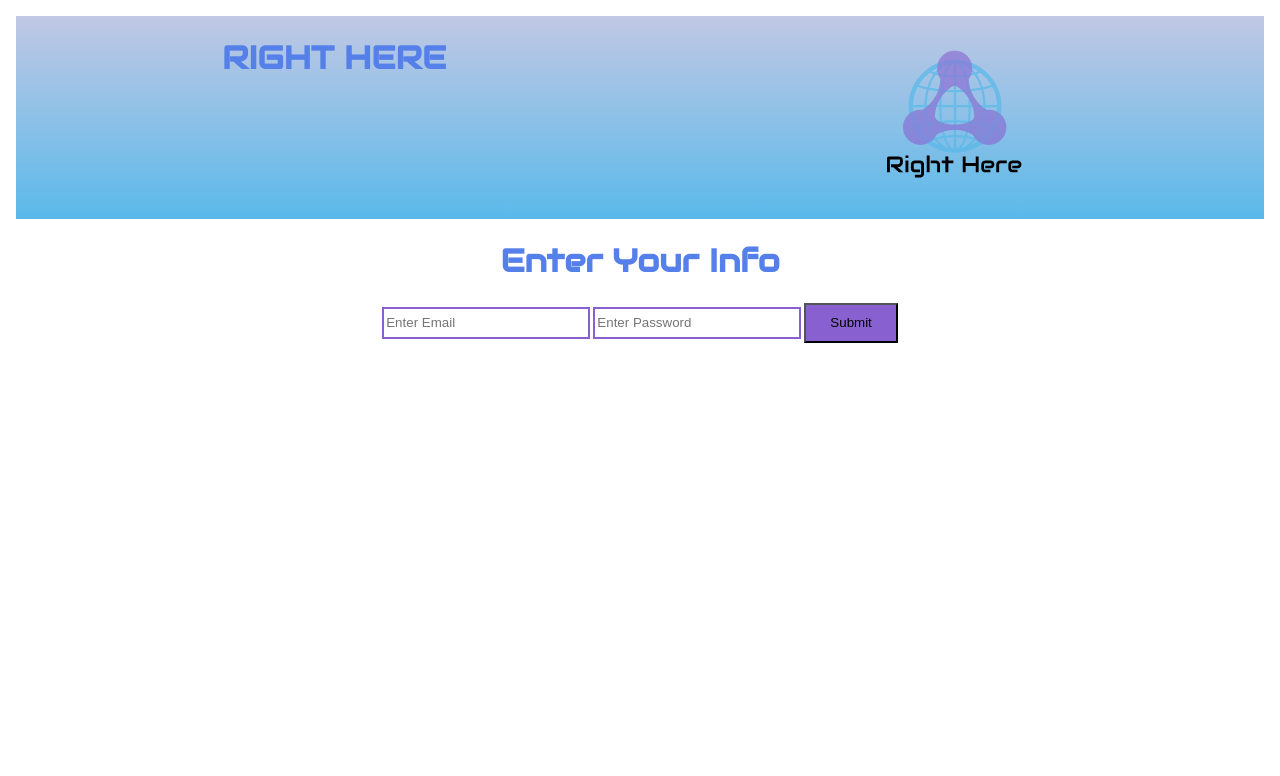
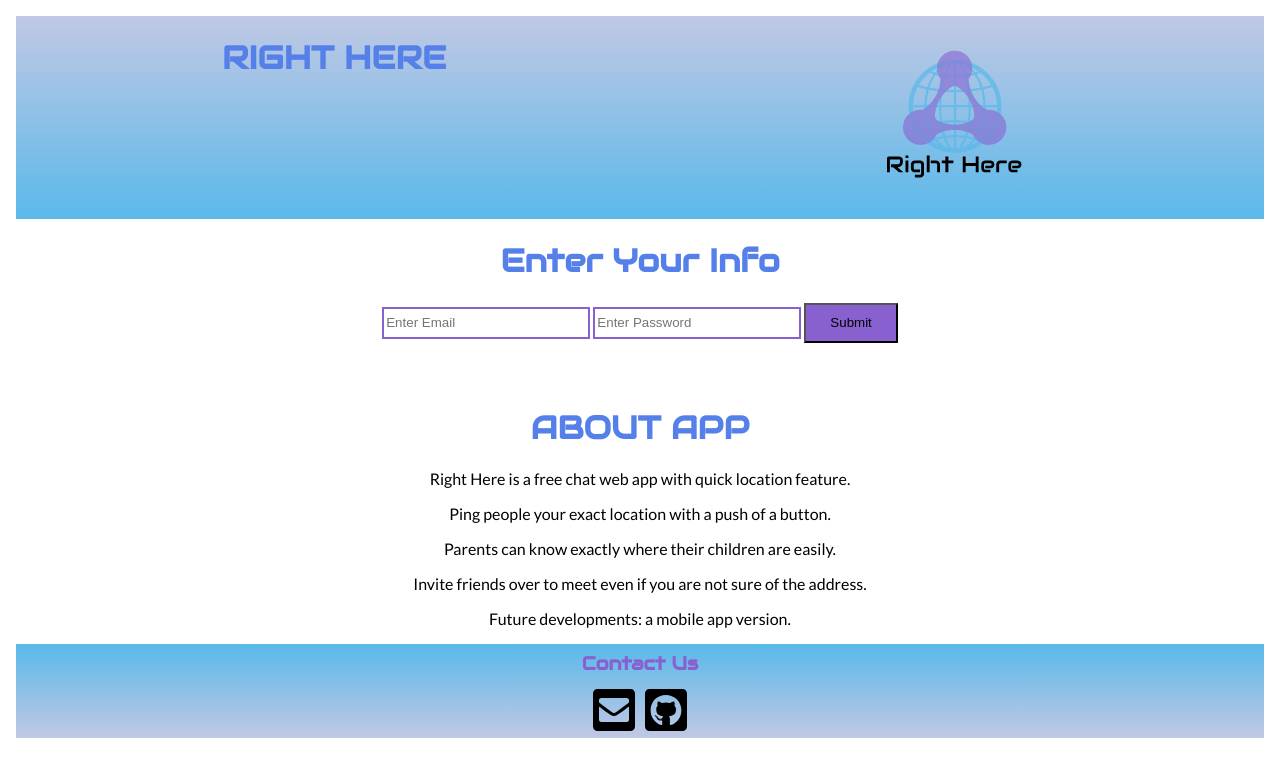
Before and after one commit to camario25/Right-Here-Chat-App, a website: page public/login.html in a window 1280 px wide. Drawn offline with nearby package versions, Linux system fonts and the light colour scheme.

Commit message:
more css

```diff
--- a/public/css/landing.css
+++ b/public/css/landing.css
@@ -3,7 +3,7 @@ a {
 }
 
 header {
-  background-color: #c1c8e4;
+  background: linear-gradient(#c1c8e4, #5ab9ea);
   display: flex;
   justify-content: space-around;
 }
--- a/public/css/styles.css
+++ b/public/css/styles.css
@@ -14,6 +14,10 @@ header {
 h1 {
   font-family: 'Audiowide', cursive;
   color: #5680e9;
+}
+h3 {
+  font-family: 'Audiowide', cursive;
+  color: #8860d0;
 }
 #logo-img {
   margin-right: 6em;
@@ -45,6 +49,10 @@ button {
   width: 15em;
   border: solid 2px;
   border-color: #8860d0;
+}
+.about {
+  margin-top: 4em;
+  text-align: center;
 }
 #main-msg{
   display: none;
@@ -98,3 +106,9 @@ button:hover {
   background-color: #8860d0;
   height: 3em;
 }
+a {
+  color: black;
+}
+a:hover {
+  color: #8860d0;
+}
--- a/public/login.html
+++ b/public/login.html
@@ -22,6 +22,26 @@
         <input id="password-box" name="password" type="password" placeholder="Enter Password"/>
         <button id="user-send-button">Submit</button>
     </div>
+    <div class="about">
+      <h1>ABOUT APP</h1>
+      <p>Right Here is a free chat web app with quick location feature.
+      </p>
+      <p>Ping people your exact location with a push of a button.
+      </p>
+      <p>Parents can know exactly where their children are easily.
+      </p>
+      <p>Invite friends over to meet even if you are not sure of the address.
+      </p>
+      <p>Future developments:  a mobile app version.
+      </p>
+    </div>
+    <footer>
+      <h3 id="contact-header">Contact Us</h3>
+      <div class="contact">
+        <a href="mailto:mario.alcantar.ca@gmail.com"><i class="fas fa-envelope-square"></i></a>
+        <a href="https://github.com/camario25/Right-Here-Chat-App" target="_blank"><i class="fab fa-github-square"></i></a>
+      </div>
+    </footer>
     <script src="/socket.io/socket.io.js"></script>
     <script src="/js/libraries/moment.js"></script>
     <script src="https://ajax.googleapis.com/ajax/libs/jquery/3.3.1/jquery.min.js"></script>
```
Also changed, not shown: public/chat.html (+2 -2 lines).
